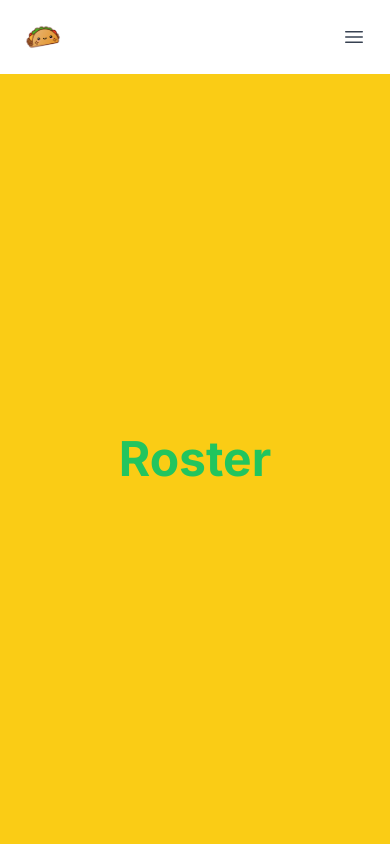
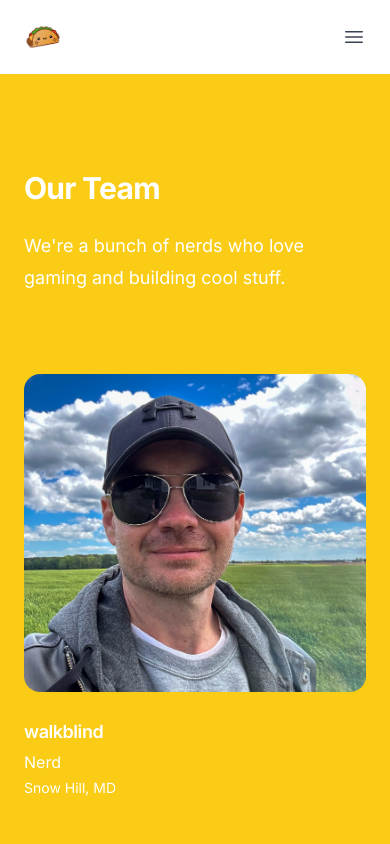
Before and after one commit to mstevensdesign/pigfarm-club, a Next.js app: page /roster in a window 390 px wide. Shown: the top 844 px of the page. Built offline with nearby package versions, Linux system fonts and the light colour scheme.

Commit message:
Add About Us placeholder content, but it's responsive

```diff
--- a/src/app/roster/page.tsx
+++ b/src/app/roster/page.tsx
@@ -2,11 +2,101 @@ import React from "react";
 
 type Props = {};
 
+const people = [
+  {
+    name: "walkblind",
+    role: "Nerd",
+    imageUrl: "/mike-profile.jpg",
+    location: "Snow Hill, MD",
+  },
+  {
+    name: "walkblind",
+    role: "Nerd",
+    imageUrl: "/mike-profile.jpg",
+    location: "Snow Hill, MD",
+  },
+  {
+    name: "walkblind",
+    role: "Nerd",
+    imageUrl: "/mike-profile.jpg",
+    location: "Snow Hill, MD",
+  },
+  {
+    name: "walkblind",
+    role: "Nerd",
+    imageUrl: "/mike-profile.jpg",
+    location: "Snow Hill, MD",
+  },
+  {
+    name: "walkblind",
+    role: "Nerd",
+    imageUrl: "/mike-profile.jpg",
+    location: "Snow Hill, MD",
+  },
+  {
+    name: "walkblind",
+    role: "Nerd",
+    imageUrl: "/mike-profile.jpg",
+    location: "Snow Hill, MD",
+  },
+  {
+    name: "walkblind",
+    role: "Nerd",
+    imageUrl: "/mike-profile.jpg",
+    location: "Snow Hill, MD",
+  },
+  {
+    name: "walkblind",
+    role: "Nerd",
+    imageUrl: "/mike-profile.jpg",
+    location: "Snow Hill, MD",
+  },
+  {
+    name: "walkblind",
+    role: "Nerd",
+    imageUrl: "/mike-profile.jpg",
+    location: "Snow Hill, MD",
+  },
+  // More people...
+];
+
 const Roster = (props: Props) => {
   return (
-    <div className="flex h-[calc(100vh-74px)] w-screen flex-col items-center justify-center">
-      <h1 className="text-5xl font-bold text-green-500">Roster</h1>
+    <div className="py-24 sm:py-32">
+      <div className="mx-auto max-w-7xl px-6 lg:px-8">
+        <div className="mx-auto max-w-2xl lg:mx-0">
+          <h2 className="text-3xl font-bold tracking-tight text-white sm:text-4xl">
+            Our Team
+          </h2>
+          <p className="mt-6 text-lg leading-8 text-white">
+            We're a bunch of nerds who love gaming and building cool stuff.
+          </p>
+        </div>
+        <ul
+          role="list"
+          className="mx-auto mt-20 grid max-w-2xl grid-cols-1 gap-x-8 gap-y-14 sm:grid-cols-2 lg:mx-0 lg:max-w-none lg:grid-cols-3 xl:grid-cols-4"
+        >
+          {people.map((person) => (
+            <li key={person.name}>
+              <img
+                alt=""
+                src={person.imageUrl}
+                className="aspect-[14/13] w-full rounded-2xl object-cover"
+              />
+              <h3 className="mt-6 text-lg font-semibold leading-8 tracking-tight text-white">
+                {person.name}
+              </h3>
+              <p className="text-base leading-7 text-white">{person.role}</p>
+              <p className="text-sm leading-6 text-white">{person.location}</p>
+            </li>
+          ))}
+        </ul>
+      </div>
     </div>
+
+    // <div className="flex h-[calc(100vh-74px)] w-screen flex-col items-center justify-center">
+    //   <h1 className="text-5xl font-bold text-green-500">Roster</h1>
+    // </div>
   );
 };
 
```
Also changed, not shown: public/mike-profile.jpg (added).
